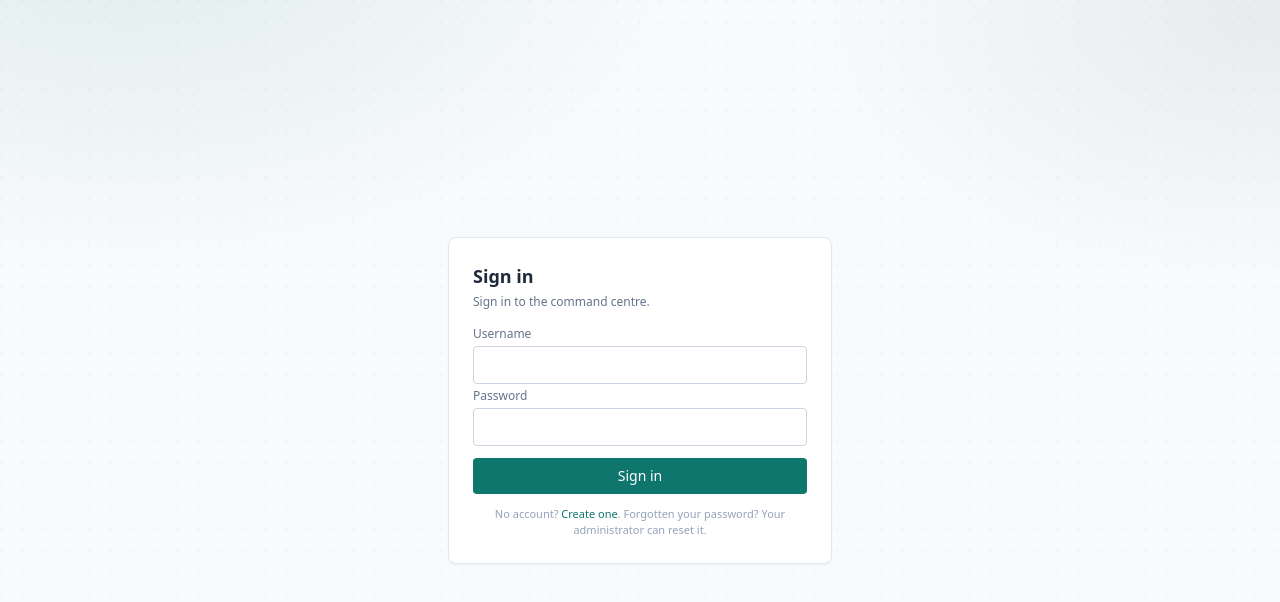
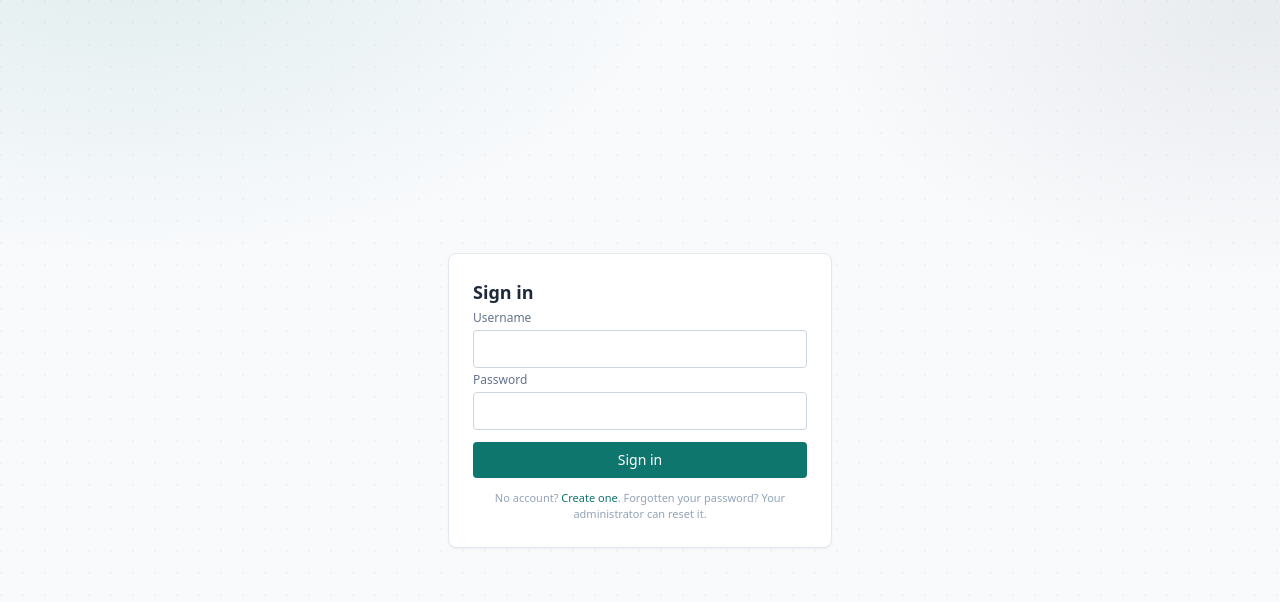
Before and after one commit to Verde-blck/E5-Smart-Helmet-Dashboard, a React (Vite) app: page /login in a window 1280 px wide. Shown: the top 602 px of the page. Built offline with nearby package versions, Linux system fonts and the light colour scheme; no server answers.

Commit message:
h1 clean up

```diff
--- a/src/modules/auth/LoginPage.tsx
+++ b/src/modules/auth/LoginPage.tsx
@@ -64,9 +64,7 @@ export function LoginPage() {
         className="w-full max-w-sm rounded-lg border border-slate-200 bg-white p-6 shadow-sm"
       >
         <h1 className="mb-1 text-lg font-semibold text-slate-800">Sign in</h1>
-        <p className="mb-4 text-xs text-slate-500">
-          Sign in to the command centre.
-        </p>
+
 
         <label className="mb-1 block text-xs text-slate-500">Username</label>
         <input
```
